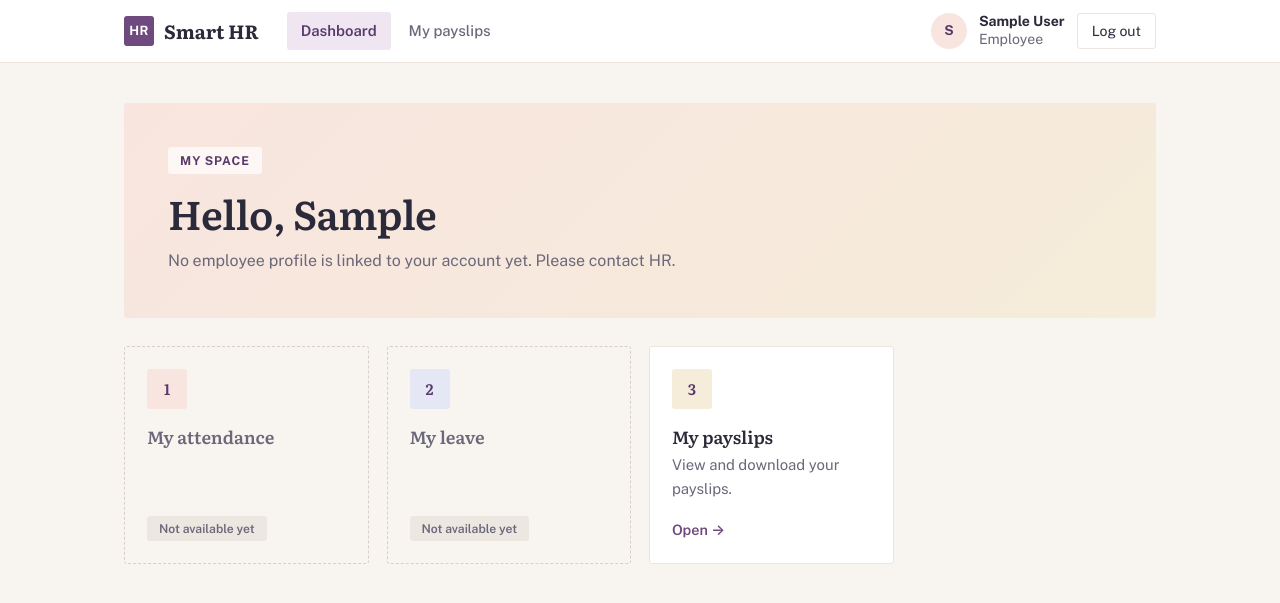
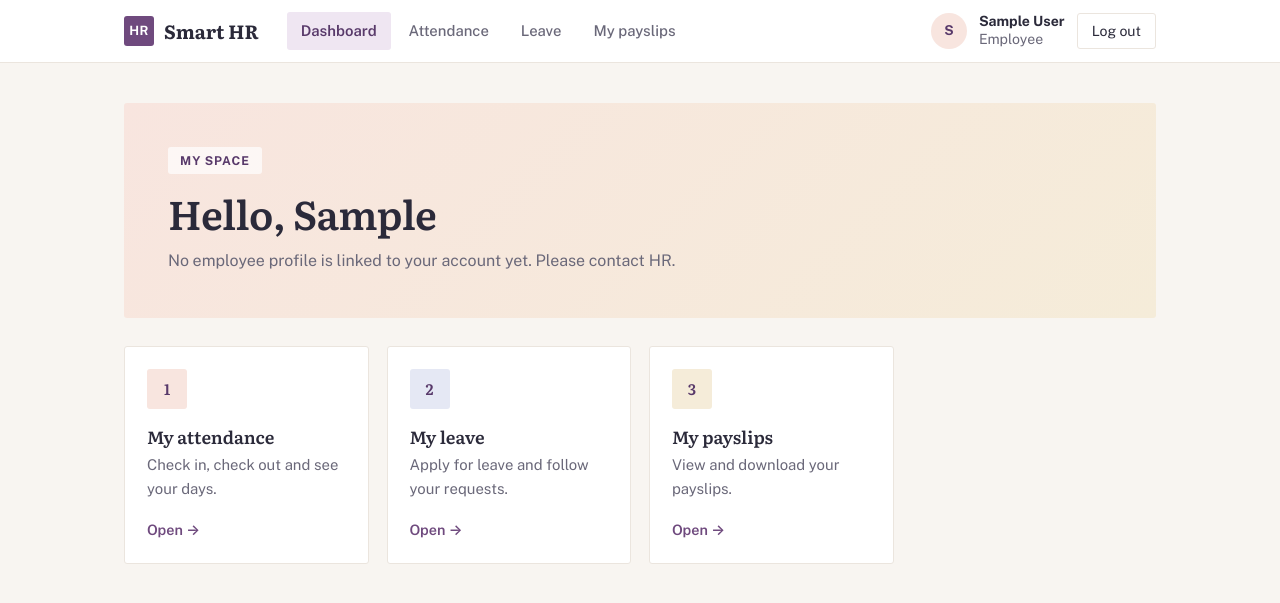
Before and after one commit to lakshmiprasanna-85/smart-hr-employee-management-system, a Django app: page /dashboard/employee/ in a window 1280 px wide. Shown: the top 603 px of the page. Run offline with Django 5.2, Linux system fonts and the light colour scheme; the visitor is signed in with stand-in values (Sample User, id 1); data that the repository does not hold is empty.

Commit message:
feat(ui): link the new pages from the navigation and dashboards

```diff
--- a/templates/base.html
+++ b/templates/base.html
@@ -14,7 +14,10 @@
   {% if user.is_authenticated %}
   <nav aria-label="Main">
     <a href="{% url 'home' %}"{% block nav_home %}{% endblock %}>Dashboard</a>
-    {% if user.role == 'admin' or user.role == 'hr' %}<a href="{% url 'payroll-home' %}"{% block nav_payroll %}{% endblock %}>Payroll</a>{% endif %}
+    <a href="{% url 'attendance-home' %}"{% block nav_attendance %}{% endblock %}>Attendance</a>
+    <a href="{% url 'leave-home' %}"{% block nav_leave %}{% endblock %}>Leave</a>
+    {% if user.role == 'admin' or user.role == 'hr' %}<a href="{% url 'employees-home' %}"{% block nav_employees %}{% endblock %}>Employees</a>
+    <a href="{% url 'payroll-home' %}"{% block nav_payroll %}{% endblock %}>Payroll</a>{% endif %}
     <a href="{% url 'payroll-my' %}"{% block nav_payslips %}{% endblock %}>My payslips</a>
     {% if user.role == 'admin' %}<a href="{% url 'admin:index' %}">User admin</a>{% endif %}
   </nav>
--- a/templates/dashboards/employee.html
+++ b/templates/dashboards/employee.html
@@ -16,8 +16,8 @@
   {% endif %}
 </section>
 <ul class="tiles">
-  <li><div class="tile is-later"><span class="chip">1</span><h2>My attendance</h2><span class="pill">Not available yet</span></div></li>
-  <li><div class="tile is-later"><span class="chip">2</span><h2>My leave</h2><span class="pill">Not available yet</span></div></li>
+  <li><a class="tile" href="{% url 'attendance-home' %}"><span class="chip">1</span><h2>My attendance</h2><p>Check in, check out and see your days.</p><span class="go">Open &rarr;</span></a></li>
+  <li><a class="tile" href="{% url 'leave-home' %}"><span class="chip">2</span><h2>My leave</h2><p>Apply for leave and follow your requests.</p><span class="go">Open &rarr;</span></a></li>
   <li><a class="tile" href="{% url 'payroll-my' %}"><span class="chip">3</span><h2>My payslips</h2><p>View and download your payslips.</p><span class="go">Open &rarr;</span></a></li>
 </ul>
 {% endblock %}
--- a/templates/dashboards/hr.html
+++ b/templates/dashboards/hr.html
@@ -8,9 +8,9 @@
   <p class="lede">Manage employees, attendance, leave decisions and payroll records.</p>
 </section>
 <ul class="tiles">
-  <li><div class="tile is-later"><span class="chip">1</span><h2>Employees</h2><span class="pill">Not available yet</span></div></li>
-  <li><div class="tile is-later"><span class="chip">2</span><h2>Attendance</h2><span class="pill">Not available yet</span></div></li>
-  <li><div class="tile is-later"><span class="chip">3</span><h2>Leave approvals</h2><span class="pill">Not available yet</span></div></li>
+  <li><a class="tile" href="{% url 'employees-home' %}"><span class="chip">1</span><h2>Employees</h2><p>Find people and their roles.</p><span class="go">Open &rarr;</span></a></li>
+  <li><a class="tile" href="{% url 'attendance-team' %}"><span class="chip">2</span><h2>Attendance</h2><p>Who is in today and monthly totals.</p><span class="go">Open &rarr;</span></a></li>
+  <li><a class="tile" href="{% url 'leave-review' %}"><span class="chip">3</span><h2>Leave approvals</h2><p>Approve or reject pending requests.</p><span class="go">Open &rarr;</span></a></li>
   <li><a class="tile" href="{% url 'payroll-home' %}"><span class="chip">4</span><h2>Payroll</h2><p>Payroll periods and records.</p><span class="go">Open &rarr;</span></a></li>
 </ul>
 {% endblock %}
```
